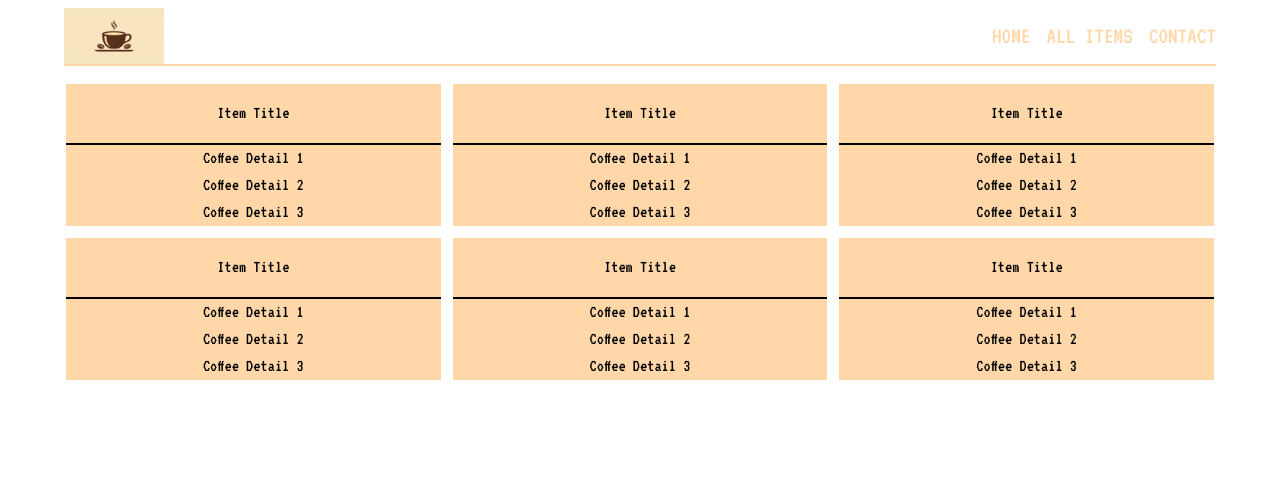
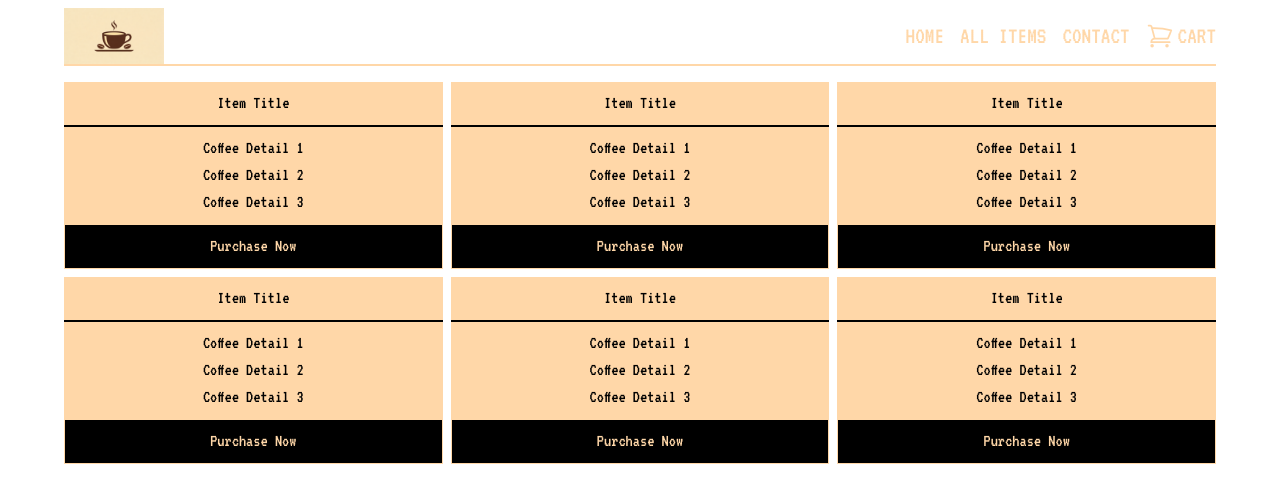
Before and after one commit to pamboss13/coffee-shop, a Next.js app: page / in a window 1280 px wide. Shown: the top 502 px of the page. Built offline with nearby package versions, Linux system fonts and the light colour scheme.

Commit message:
Card updates

```diff
--- a/app/components/Card.tsx
+++ b/app/components/Card.tsx
@@ -1,18 +1,29 @@
-export default function Card() {
+import { Fragment } from "react/jsx-runtime"
+
+export interface CardProps {
+  link: string;
+};
+
+export default function Card({ link }: CardProps) {
   return (
-    <>
-      <div className="text-center bg-orange-200 hover:-translate-y-1 border-2 border-white hover:shadow-orange-200">
-        <div className="text-black py-4 border-b-2 border-black">
+    <Fragment>
+      <div className="text-center bg-orange-200 hover:-translate-y-1 transform-all duration-500 hover:shadow-orange-200">
+        <div className="text-black py-2 border-b-2 border-black">
           <h3>Item Title</h3>
         </div>
-        <div className="text-black">
+        <div className="text-black py-2">
           <ul className="decoration-none">
             <li>Coffee Detail 1</li>
             <li>Coffee Detail 2</li>
             <li>Coffee Detail 3</li>
           </ul>
         </div>
+        <div className="px-5 py-2 bg-black text-orange-200 hover:shadow-black border border-orange-200 cursor-pointer">
+          <a href={link}>
+            Purchase Now
+          </a>
+        </div>
       </div>
-    </>
+    </Fragment>
   )
 }
--- a/app/components/Navigation.tsx
+++ b/app/components/Navigation.tsx
@@ -11,11 +11,20 @@ export default function Navigation() {
         height={20}
         priority
       />
-      <ul className="flex text-orange-200 uppercase text-2xl space-x-4 ">
+      <ul className="flex text-orange-200 uppercase text-2xl space-x-4 items-center">
         <li className="hover:underline cursor-pointer"><a href="/">Home</a></li>
-        <li className="hover:underline">All Items</li>
-        <li className="hover:underline">Contact</li>
+        <li className="hover:underline cursor-pointer">All Items</li>
+        <li className="hover:underline cursor-pointer">Contact</li>
+        <li className="hover:underline cursor-pointer">
+          <a href="/cart" className="flex items-center space-x-1">
+            <svg xmlns="http://www.w3.org/2000/svg" fill="none" viewBox="0 0 24 24" strokeWidth={1.5} stroke="currentColor" className="w-7 h-7">
+              <path strokeLinecap="round" strokeLinejoin="round" d="M2.25 3h1.386c.51 0 .955.343 1.087.835l.383 1.437M7.5 14.25a3 3 0 0 0-3 3h15.75m-12.75-3h11.218c1.121-2.3 2.1-4.684 2.924-7.138a60.114 60.114 0 0 0-16.536-1.84M7.5 14.25 5.106 5.272M6 20.25a.75.75 0 1 1-1.5 0 .75.75 0 0 1 1.5 0Zm12.75 0a.75.75 0 1 1-1.5 0 .75.75 0 0 1 1.5 0Z" />
+            </svg>
+            <span>Cart</span>
+          </a>
+        </li>
       </ul>
+
     </div>
   )
 }
--- a/app/page.tsx
+++ b/app/page.tsx
@@ -6,12 +6,11 @@ export default function Home() {
     <div className="flex items-center  bg-zinc-50 font-sans dark:bg-black">
       <main className="flex min-h-screen w-full flex-col items-center px-16 bg-white dark:bg-black sm:items-start">
         <Navigation />
-        <div className="w-full mt-4 grid grid-cols-3 gap-2">
+        <div className="w-full mt-4 grid md:grid-cols-2 lg:grid-cols-3 gap-2">
           {Array.from({ length: 6 }).map((_, index) => (
-            <Card key={index} />
+            <Card key={index} link="#" />
           ))}
         </div>
-
       </main>
     </div>
   );
```
